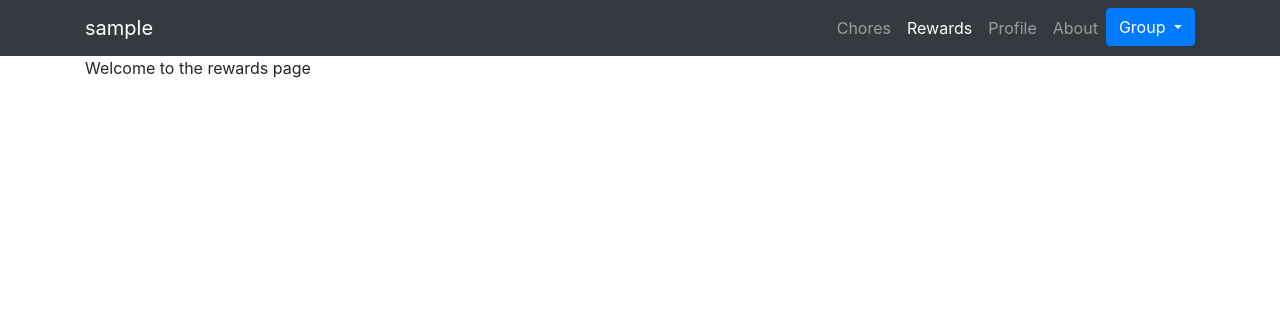
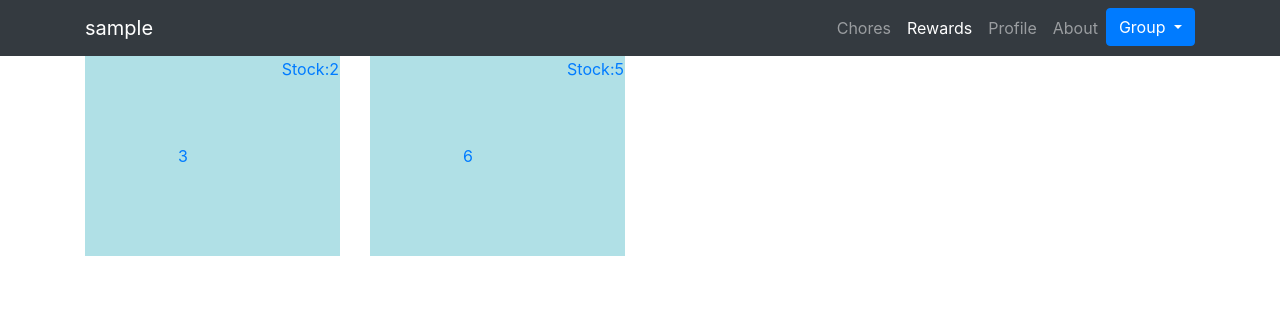
Before and after one commit to jbramnick/ChoreList, a Flask app: page /rewards in a window 1280 px wide. Shown: the top 316 px of the page. Run offline with Flask 2, Linux system fonts and the light colour scheme; the visitor is signed in with stand-in values (Sample User, id 1); parts of the project's set-up code (start-up, migrations or seed data) failed here and were passed over; some libraries are stand-ins or nearby versions.

Commit message:
Made Rewards

```diff
--- a/startbootstrap-thumbnail-gallery-gh-pages/startbootstrap-thumbnail-gallery-gh-pages/server.py
+++ b/startbootstrap-thumbnail-gallery-gh-pages/startbootstrap-thumbnail-gallery-gh-pages/server.py
@@ -8,7 +8,7 @@ import data_postgres as pg
 
 app = Flask(__name__)
 app.secret_key = os.urandom(24).encode('hex')
-#call this method before every location except home and register
+#call this method before every user page
 def auth():
 	try:
 		if not session['Username']:
@@ -24,9 +24,10 @@ def authorization():
 	page=request.form["page"]
 	try:
 		results = pg.get_user(request.form['Username'], request.form['Password'])
-		#LINE BELOW IS FOR UI DEVELOPMENT TESTING ONLY REMOVE THIS LINE FOR DEPLOYMENT
+		#LINES BELOW ARE FOR UI DEVELOPMENT TESTING ONLY REMOVE THESE LINES FOR DEPLOYMENT
 		if request.form['Username']:
 			results=True
+		#END UI TESTING LINES
 		if results:
 			session['Username'] = request.form['Username']
 			return redirect("/"+page)
@@ -66,7 +67,15 @@ def about():
 def rewards():
 	if not auth():
 		return redirect("/?page=rewards&failed=False")
-	return render_template('rewards.html',rewardsPage="active",username=session['Username'])
+	thing=[[1,2,3],[4,5,6]]
+	try:
+		if not request.args["rewardLog"]:
+			rewardLog=None
+		else:
+			rewardLog=request.args["rewardLog"]
+	except:
+		rewardLog=None
+	return render_template('rewards.html',rewardsPage="active",username=session['Username'],things=thing,rewardLog=rewardLog)
 @app.route('/chores')
 def index():
 	if not auth():
@@ -90,5 +99,9 @@ def profile():
 def choreLog():
 	#remove chore from database
 	return redirect("/chores?choreLog=True")
+@app.route('/rewardLog')
+def rewardLog():
+	#remove a rewards stock from database
+	return redirect("/rewards?rewardLog=True")
 if __name__ == '__main__':
     app.run(host=os.getenv('IP', '0.0.0.0'), port=int(os.getenv('PORT', 8080)), debug = True)
--- a/startbootstrap-thumbnail-gallery-gh-pages/startbootstrap-thumbnail-gallery-gh-pages/templates/layout.html
+++ b/startbootstrap-thumbnail-gallery-gh-pages/startbootstrap-thumbnail-gallery-gh-pages/templates/layout.html
@@ -24,7 +24,7 @@
     {% if not login %}
     <nav class="navbar navbar-expand-lg navbar-dark bg-dark fixed-top">
       <div class="container">
-        <a class="navbar-brand" href="#">{{username}}</a>
+        <span class="navbar-brand">{{username}}</span>
         <button class="navbar-toggler" type="button" data-toggle="collapse" data-target="#navbarResponsive" aria-controls="navbarResponsive" aria-expanded="false" aria-label="Toggle navigation">
           <span class="navbar-toggler-icon"></span>
         </button>
--- a/startbootstrap-thumbnail-gallery-gh-pages/startbootstrap-thumbnail-gallery-gh-pages/templates/rewards.html
+++ b/startbootstrap-thumbnail-gallery-gh-pages/startbootstrap-thumbnail-gallery-gh-pages/templates/rewards.html
@@ -1,7 +1,24 @@
 {% extends "layout.html" %}
 
 {% block content %}
-	<div id='Rewards'>
-		<span>Welcome to the rewards page</span>
-	</div>
+	{% if rewardLog=="True" %}
+		<script>alert("Reward puchased talk to admin has been notified");</script>
+	{% endif %}
+      <div class="row text-center text-lg-left">
+        {% for thing in things %}
+        <div class="col-lg-3 col-md-4 col-xs-6">
+          <a href="/rewardLog?rewardId={{thing[0]}}" class="d-block mb-4 h-100">
+            <span>
+	    	<table>
+		<tr>
+		<td align="center" style="height: 200px;width: 200px;background-color: powderblue;">{{thing[2]}}</td>
+		<td valign="top" style="background-color: powderblue;">Stock:{{thing[1]}}</td>
+		</tr>
+		</table>
+	    </span>
+          </a>
+        </div>
+        {% endfor %}
+
+      </div>
 {% endblock %}
```
